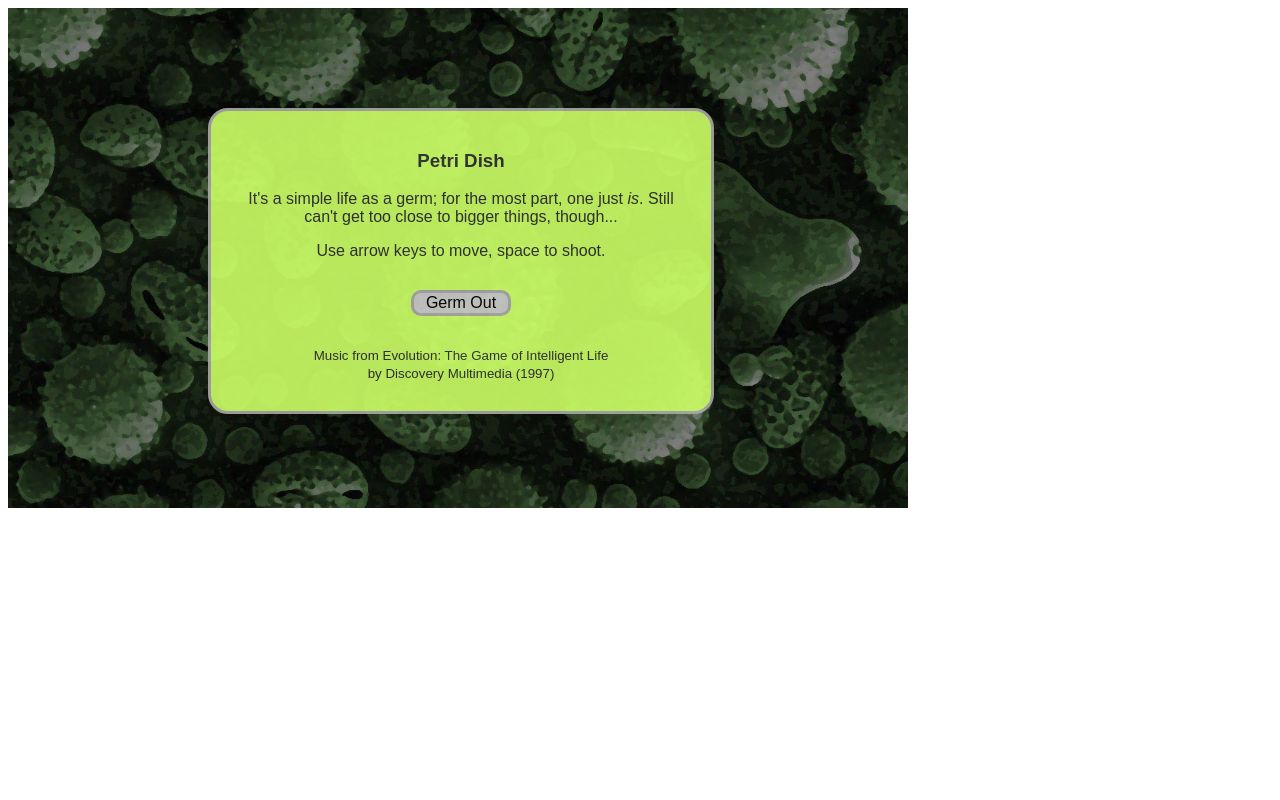
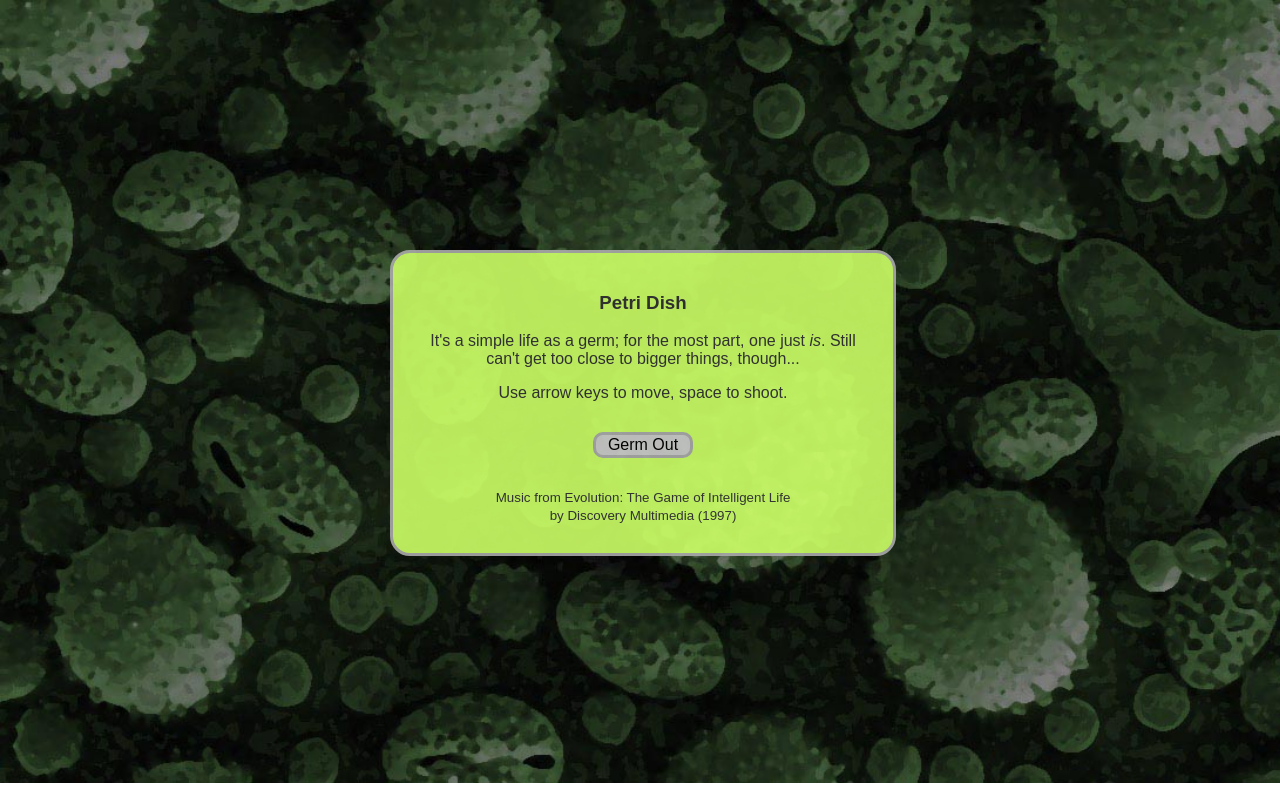
Before and after one commit to jshorty/petri-dish, a plain HTML site: page index.html in a window 1280 px wide. Drawn offline with Linux system fonts and the light colour scheme.

Commit message:
Game fills full browser window

```diff
--- a/index.html
+++ b/index.html
@@ -42,7 +42,7 @@
         <button id="replay-button">Play Again</button>
       </section>
 
-      <canvas id="game-canvas" width=900 height=500> </canvas>
+      <canvas id="game-canvas"></canvas>
     </section>
 
     <script>
--- a/lib/gameView.js
+++ b/lib/gameView.js
@@ -8,8 +8,6 @@
     this.game = new PetriDish.Game();
     this.gameOver = false;
     this.ctx = canvasEl.getContext("2d");
-    this.ctx.font = "24px System"
-    this.ctx.fillStyle = "white"
     this.player = this.game.player;
   };
 
--- a/stylesheet.css
+++ b/stylesheet.css
@@ -1,3 +1,11 @@
+html, body {
+  width: 100%;
+  height: 100%;
+  margin: 0;
+  position: fixed;
+  overflow: none;
+}
+
 .game-window {
   position: relative;
 }
@@ -5,17 +13,17 @@
 #background {
   z-index: -1;
   position: absolute;
-  margin: auto;
-  width: 900px;
-  height: 500px;
+  width: 110%;
 }
 
 #welcome-window, #game-over-window {
-  position: absolute;
-  left: 200px;
-  top: 100px;
+  position: fixed;
   width: 460px;
   height: 260px;
+  top: 50%;
+  margin-top: -150px;
+  left: 50%;
+  margin-left: -250px;
   border: 3px solid #aaa;
   border-radius: 20px;
   padding: 20px;
```
Also changed, not shown: lib/game.js.
